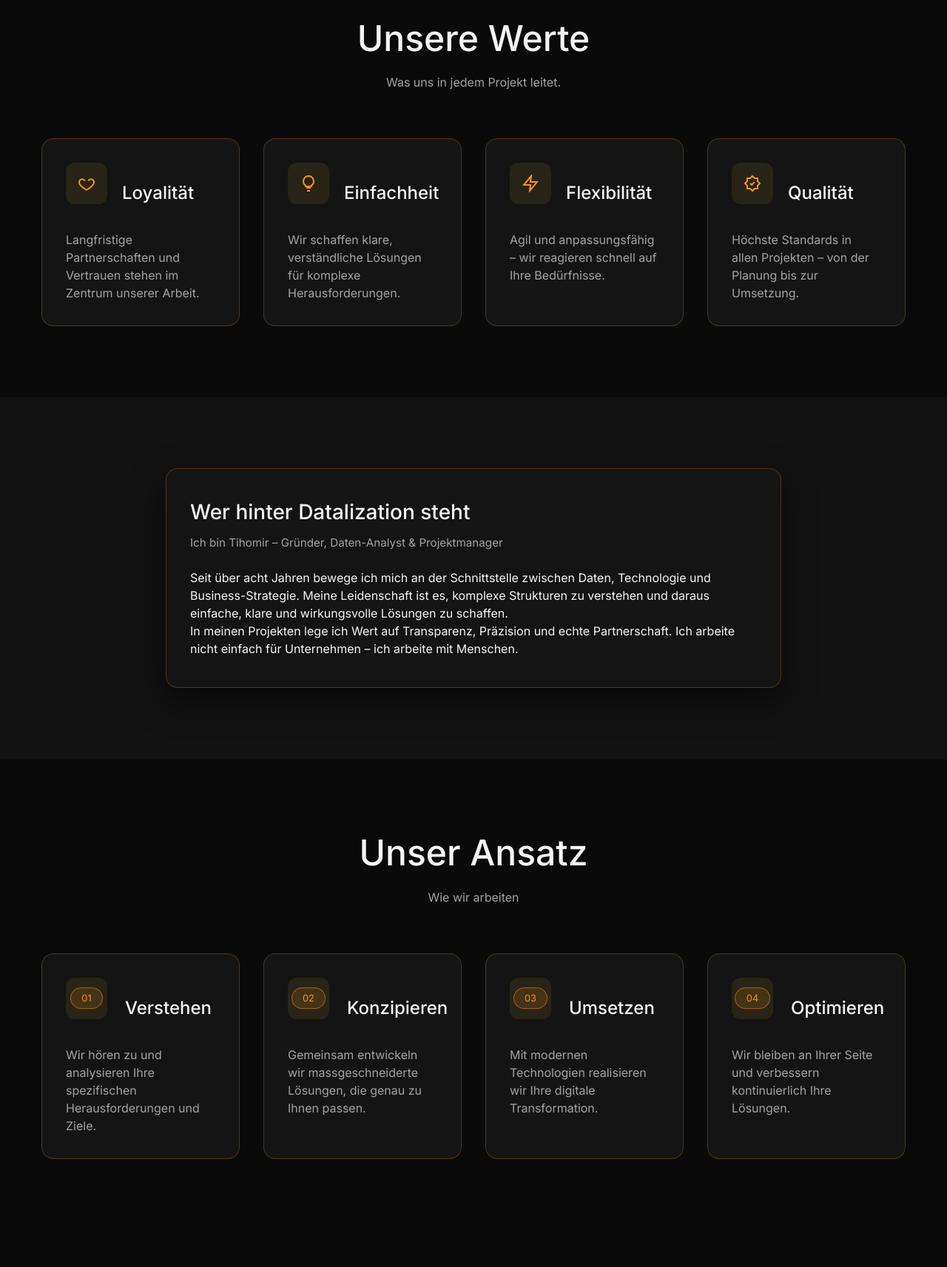
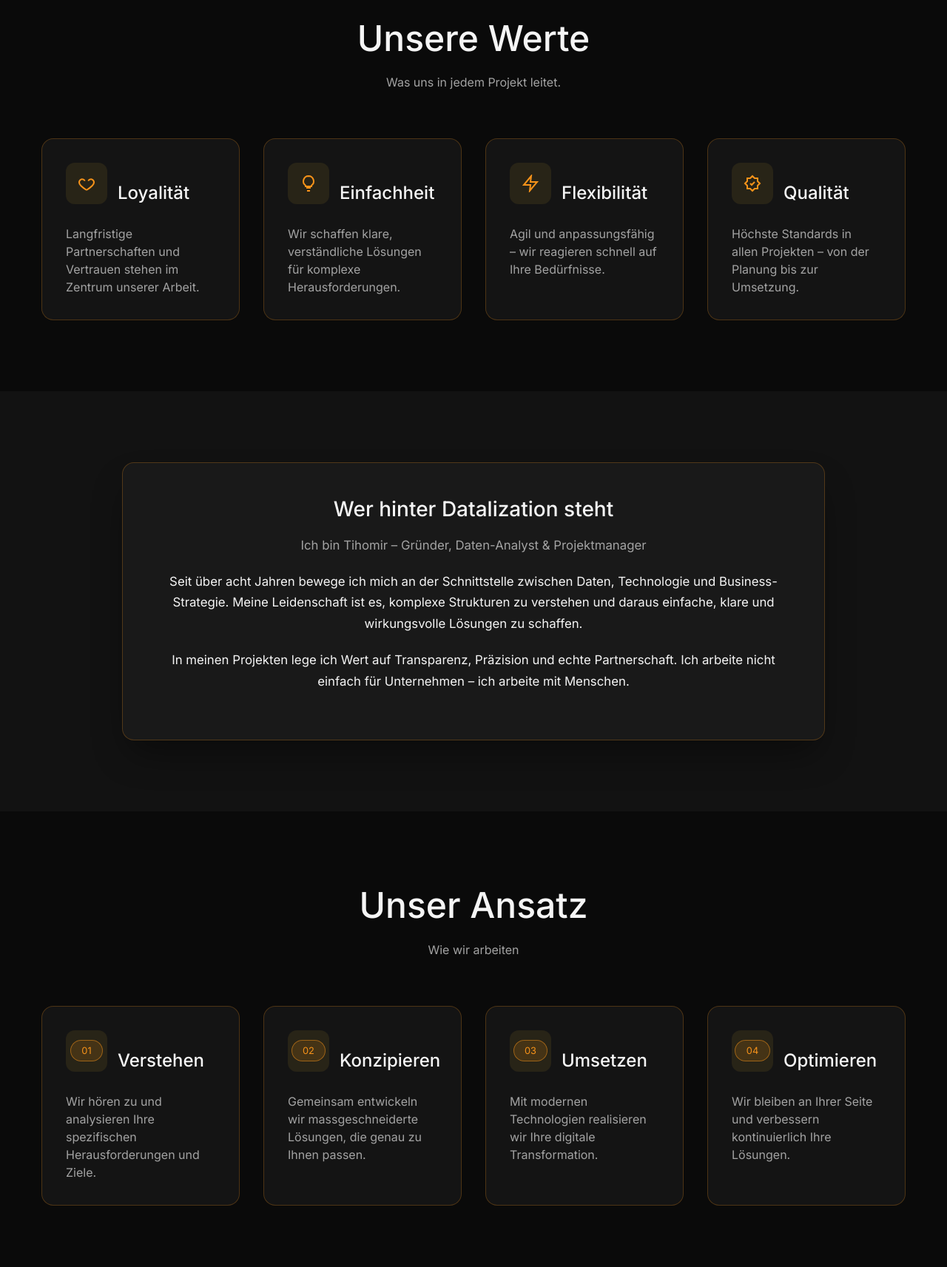
Before and after one commit to datalization1/datalization, a Django app: page /de/about/ in a window 1280 px wide. Shown: the part 850-2563 px from the top of the page at 74% size. Run offline with Django 4.2, Linux system fonts and the light colour scheme.

Commit message:
Refine About layout, values and founder section

```diff
--- a/web/static/css/styles.css
+++ b/web/static/css/styles.css
@@ -396,34 +396,45 @@ body {
 
 @media (max-width: 768px) { .nav__links { display: none; position: absolute; top: 100%; left: 0; right: 0; padding: 1rem 1.25rem 1.5rem; background: rgba(0, 0, 0, 0.98); flex-direction: column; align-items: flex-start; gap: 1rem; border-bottom: 1px solid var(--border); opacity: 0; transform: translateY(-8px); } .nav__links.nav__links--open { display: flex; opacity: 1; transform: translateY(0); } .nav__links a { width: 100%; padding: 0.35rem 0; font-size: 1rem; } .nav__toggle { display: inline-flex; } body.no-scroll { overflow: hidden; } }
 
-/* ========== About / Page Hero ========== */
+/* ========== About (Page Hero, Intro, Values, Founder, Steps, Promise) ========== */
+.about-intro{background:radial-gradient(circle at top,rgba(247,147,26,.18),transparent 60%),rgba(10,10,10,.96);border-radius:1.25rem;padding:3rem 2.5rem;margin:0 auto 3rem;max-width:60rem;text-align:center;box-shadow:0 18px 45px rgba(0,0,0,.65);}
+.about-intro-text{font-size:1.25rem;line-height:1.6;color:var(--muted-foreground);margin-bottom:0;}
+.about-principle{text-align:center;}
+.principle-icon{width:4rem;height:4rem;background:rgba(212,175,55,.1);border-radius:1rem;display:flex;align-items:center;justify-content:center;margin:0 auto 1rem;}
+.about-commitment{background:var(--card);border:1px solid var(--border);border-radius:1rem;padding:2rem;text-align:center;}
+
 .page-hero{padding:4rem 0 2rem;}
 .page-hero .container{text-align:center;}
 .page-hero-title{font-size:2.25rem;font-weight:500;margin-bottom:1rem;}
 .page-hero-subtitle{font-size:1.05rem;color:var(--muted-foreground);max-width:40rem;margin:0 auto;}
 
-/* ========== About Values ========== */
-.about-values-grid{text-align:center;}
-.about-values-grid .value-card h3{margin-bottom:.5rem;}
-.about-values-grid .value-card p{color:var(--muted-foreground);}
+/* Values + Steps */
+.about-values-grid{display:grid;grid-template-columns:repeat(4,1fr);gap:2rem;align-items:start;}
 .values-grid{display:grid;grid-template-columns:repeat(4,minmax(0,1fr));gap:2rem;}
 .steps-grid{display:grid;grid-template-columns:repeat(4,minmax(0,1fr));gap:2rem;}
 @media (max-width:1024px){.values-grid{grid-template-columns:repeat(2,minmax(0,1fr));}.steps-grid{grid-template-columns:repeat(2,minmax(0,1fr));}}
 @media (max-width:768px){.values-grid,.steps-grid{grid-template-columns:1fr;}}
 
-/* ========== About Founder ========== */
-.about-founder-card{background:var(--card);border:1px solid var(--border);border-radius:1rem;padding:2.5rem 2rem;text-align:left;box-shadow:0 18px 45px rgba(0,0,0,.55);max-width:52rem;margin:0 auto;}
-.about-founder-title{font-size:1.75rem;margin-bottom:.75rem;}
-.about-founder-kicker{font-size:.95rem;color:var(--muted-foreground);margin-bottom:1.5rem;}
+.value-head{display:flex;align-items:center;gap:1.25rem;margin-bottom:.75rem;}
+.value-icon{display:flex;align-items:center;justify-content:center;width:3rem;height:3rem;border-radius:.75rem;background:rgba(247,147,26,.08);}
+.value-head h3{margin:0;display:flex;align-items:center;line-height:1.15;transform:translateY(.5px);}
+.about-values-grid .value-card p{margin:0;color:var(--muted-foreground);}
 
-/* ========== Work Steps ========== */
+/* Founder-Block */
+.about-founder{display:flex;justify-content:center;padding:6rem 1rem;}
+.founder-card{max-width:950px;width:100%;margin-inline:auto;background:rgba(255,255,255,0.03);border-radius:1rem;border:1px solid var(--border);padding:2.75rem 3.25rem;box-shadow:0 25px 50px -12px rgba(0,0,0,.45);}
+.about-founder-title,.founder-card h2{text-align:center;font-size:1.75rem;margin-bottom:1rem;}
+.about-founder-kicker,.founder-card .founder-subtitle{text-align:center;font-size:.95rem;color:var(--muted-foreground);margin-bottom:2rem;}
+.about-founder-text,.founder-card p{text-align:center;font-size:1.05rem;line-height:1.7;margin-bottom:1.3rem;}
+
+/* Work Steps */
 .work-steps-grid{margin-top:2.5rem;gap:2rem;}
 .work-step-card{background:#0d0d0d;border:1px solid rgba(247,147,26,.25);border-radius:1rem;padding:1.75rem 1.5rem;}
 .work-step-number{display:inline-flex;align-items:center;justify-content:center;width:2.2rem;height:2.2rem;border-radius:999px;border:1px solid var(--border);font-size:1rem;margin-bottom:.75rem;}
 .work-step-card h3{margin-bottom:.5rem;font-size:1.15rem;}
-.work-step-card p{color:var(--muted-foreground);font-size:.95rem;}
+.work-step-card p{color:var(--muted-foreground);font-size:.95rem;margin:0;}
 
-/* ========== Promise Card ========== */
+/* Promise Card */
 .promise-card{background:radial-gradient(circle at top,rgba(247,147,26,.18),transparent 52%),#050505;border-radius:1.25rem;border:1px solid var(--border);padding:2.75rem 2.25rem;text-align:center;box-shadow:0 22px 55px rgba(0,0,0,.7);}
 .promise-card h2{font-size:1.75rem;margin-bottom:1rem;}
 .promise-card p{color:var(--muted-foreground);max-width:32rem;margin:0 auto;font-size:.98rem;}
--- a/web/templates/about.html
+++ b/web/templates/about.html
@@ -57,7 +57,7 @@
       <div class="values-grid max-w-7xl mx-auto">
         {# Loyalität #}
         <article class="value-card fade-in-on-scroll">
-          <div class="value-head" style="display:flex;align-items:center;gap:1.25rem;margin-bottom:.75rem;">
+          <div class="value-head">
             <div class="value-icon">
               <svg class="icon-lg text-primary" viewBox="0 0 24 24" fill="none" stroke="currentColor" stroke-width="2">
                 <path d="M12 21s-5-3.2-8-6.3C2 12.4 1.5 9.4 3.3 7.5 4.4 6.3 6.2 6 7.7 6.7 8.6 7.1 9.3 7.8 9.7 8.6"></path>
@@ -79,7 +79,7 @@
 
         {# Einfachheit #}
         <article class="value-card fade-in-on-scroll" style="animation-delay:0.05s;">
-          <div class="value-head" style="display:flex;align-items:center;gap:1.25rem;margin-bottom:.75rem;">
+          <div class="value-head">
             <div class="value-icon">
               <svg class="icon-lg text-primary" viewBox="0 0 24 24" fill="none" stroke="currentColor" stroke-width="2">
                 <path d="M9 18h6"></path>
@@ -102,7 +102,7 @@
 
         {# Flexibilität #}
         <article class="value-card fade-in-on-scroll" style="animation-delay:0.1s;">
-          <div class="value-head" style="display:flex;align-items:center;gap:1.25rem;margin-bottom:.75rem;">
+          <div class="value-head">
             <div class="value-icon">
               <svg class="icon-lg text-primary" viewBox="0 0 24 24" fill="none" stroke="currentColor" stroke-width="2">
                 <path d="M13 2L3 14h9l-1 8 10-12h-9z"></path>
@@ -123,7 +123,7 @@
 
         {# Qualität #}
         <article class="value-card fade-in-on-scroll" style="animation-delay:0.15s;">
-          <div class="value-head" style="display:flex;align-items:center;gap:1.25rem;margin-bottom:.75rem;">
+          <div class="value-head">
             <div class="value-icon">
               <svg class="icon-lg text-primary" viewBox="0 0 24 24" fill="none" stroke="currentColor" stroke-width="2">
                 <path d="M12 2l3 3h4v4l3 3-3 3v4h-4l-3 3-3-3H5v-4l-3-3 3-3V5h4z"></path>
@@ -147,9 +147,9 @@
   </section>
 
   {# WER STEHT DAHINTER – Gründerblock #}
-  <section class="section section-alt">
+  <section class="section section-alt about-founder">
     <div class="container mx-auto px-4">
-      <div class="about-founder-card fade-in-on-scroll">
+      <div class="about-founder-card founder-card fade-in-on-scroll">
         <h2 class="about-founder-title">
           {% if LANGUAGE_CODE == 'de' %}
             Wer hinter Datalization steht
@@ -164,7 +164,7 @@
             I am Tihomir – Founder, Data Analyst &amp; Project Manager
           {% endif %}
         </p>
-        <p>
+        <p class="about-founder-text">
           {% if LANGUAGE_CODE == 'de' %}
             Seit über acht Jahren bewege ich mich an der Schnittstelle zwischen Daten,
             Technologie und Business-Strategie. Meine Leidenschaft ist es, komplexe Strukturen
@@ -175,7 +175,7 @@
             into simple, clear and effective solutions.
           {% endif %}
         </p>
-        <p>
+        <p class="about-founder-text">
           {% if LANGUAGE_CODE == 'de' %}
             In meinen Projekten lege ich Wert auf Transparenz, Präzision und echte Partnerschaft.
             Ich arbeite nicht einfach für Unternehmen – ich arbeite mit Menschen.
@@ -202,7 +202,7 @@
 
       <div class="steps-grid max-w-7xl mx-auto">
         <div class="value-card fade-in-on-scroll">
-          <div class="value-head" style="display:flex;align-items:center;gap:1.5rem;margin-bottom:.75rem;">
+          <div class="value-head">
             <div class="value-icon"><span class="badge-primary">01</span></div>
             <h3>
               {% if LANGUAGE_CODE == 'de' %}Verstehen{% else %}Understand{% endif %}
@@ -218,7 +218,7 @@
         </div>
 
         <div class="value-card fade-in-on-scroll" style="animation-delay:0.05s;">
-          <div class="value-head" style="display:flex;align-items:center;gap:1.5rem;margin-bottom:.75rem;">
+          <div class="value-head">
             <div class="value-icon"><span class="badge-primary">02</span></div>
             <h3>
               {% if LANGUAGE_CODE == 'de' %}Konzipieren{% else %}Concept{% endif %}
@@ -234,7 +234,7 @@
         </div>
 
         <div class="value-card fade-in-on-scroll" style="animation-delay:0.1s;">
-          <div class="value-head" style="display:flex;align-items:center;gap:1.5rem;margin-bottom:.75rem;">
+          <div class="value-head">
             <div class="value-icon"><span class="badge-primary">03</span></div>
             <h3>
               {% if LANGUAGE_CODE == 'de' %}Umsetzen{% else %}Implement{% endif %}
@@ -250,7 +250,7 @@
         </div>
 
         <div class="value-card fade-in-on-scroll" style="animation-delay:0.15s;">
-          <div class="value-head" style="display:flex;align-items:center;gap:1.5rem;margin-bottom:.75rem;">
+          <div class="value-head">
             <div class="value-icon"><span class="badge-primary">04</span></div>
             <h3>
               {% if LANGUAGE_CODE == 'de' %}Optimieren{% else %}Optimize{% endif %}
```
